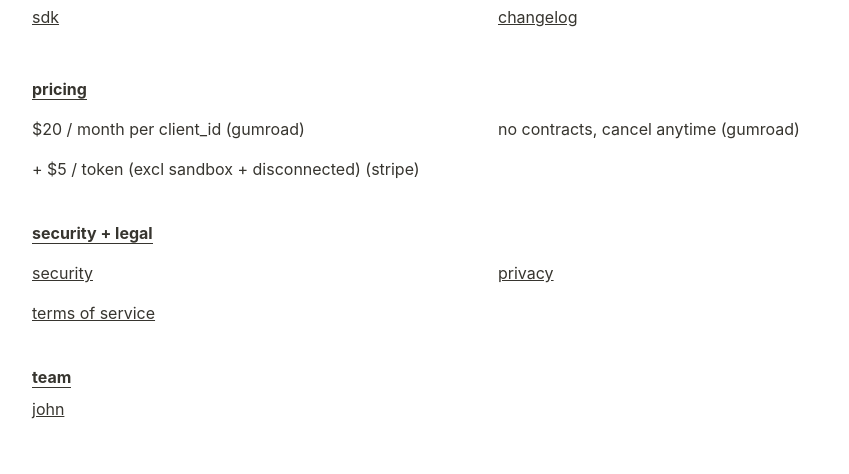
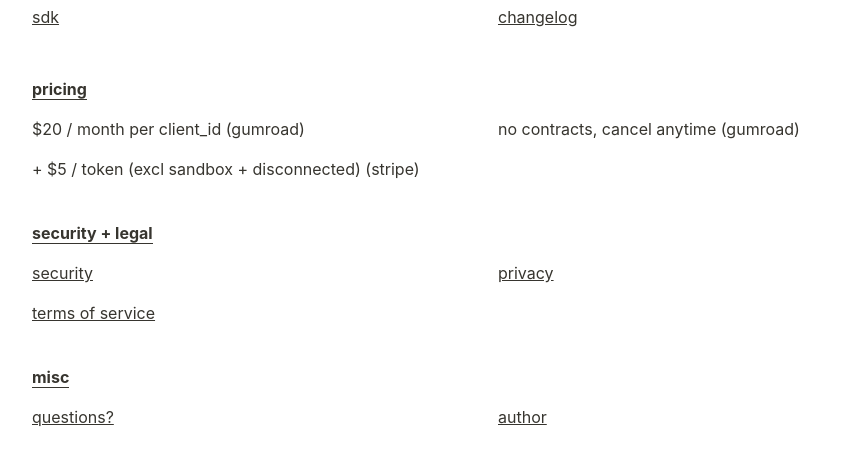
Before and after one commit to affixapi/home, a website: page public/index.html in a window 1280 px wide. Shown: the part 657-1131 px from the top of the page, without its empty margins (158-1007 px from the left). Drawn offline with Linux system fonts and the light colour scheme.

Commit message:
docs: add email address

```diff
--- a/public/index.html
+++ b/public/index.html
@@ -675,7 +675,7 @@
 </p><p id="6e9bf9c4-5629-41c7-b369-6944f745c783" class=""><strong><span style="border-bottom:0.05em solid">build</span></strong></p><div id="f5c6edd4-1a2b-4cca-8ee1-9da6584e463c" class="column-list"><div id="d8cb1921-3c33-4220-b613-18ccf66c0532" style="width:50%" class="column"><p id="31b88bb5-0cdf-43d8-b1c9-bb5bcad95309" class=""><a href="https://docs.pay-api.link">docs</a></p><p id="0ed652ad-0496-41bf-bc4c-73c5f2b6b6eb" class=""><a href="https://www.npmjs.com/package/@pay-api/api">sdk</a></p><p id="06e69950-2c7e-4cd5-9f53-3d27a108c121" class="">
 </p></div><div id="3bf8d18f-36b9-4a8f-9676-0bc31f592598" style="width:50%" class="column"><p id="e89c0319-d8e4-4c93-aad5-1997182d4d20" class=""><a href="https://status.pay-api.link">status</a></p><p id="5bb32838-2216-4f74-ba54-06051ecf9d6d" class=""><a href="https://changelog.pay-api.link/">changelog</a></p></div></div><p id="06089f85-bebd-40db-aee6-66261c79e758" class=""><span style="border-bottom:0.05em solid"><strong>pricing</strong></span></p><div id="da9fb2c1-b6d1-4442-8ac4-1c23d5fcbfcc" class="column-list"><div id="3dcc7c32-cd24-4fe4-998c-37bbd4be49d2" style="width:50%" class="column"><p id="0c055ed6-617f-4eb7-bf34-5a0ebeee8a56" class="">$20 / month per client_id (gumroad)</p></div><div id="a693f9cb-c1b9-411d-ae1c-64ef1bf1687c" style="width:50%" class="column"><p id="b35da6ed-1ee4-4263-af68-514dedf4db05" class="">no contracts, cancel anytime (gumroad)</p></div></div><p id="ed4de183-a425-40f0-af14-337672f9beb6" class="">+ $5 / token (excl sandbox + disconnected) (stripe)</p><p id="e02e1112-2cae-4c68-b249-0562c5fdaf8b" class="">
 </p><p id="3a615e5c-1747-43a5-9f2a-b447ba96fd7f" class=""><span style="border-bottom:0.05em solid"><strong>security + legal</strong></span></p><div id="d8e23977-7713-4638-b064-1c677b3fa12a" class="column-list"><div id="2130bb26-27eb-45c5-8319-74128aacd2c9" style="width:50%" class="column"><p id="8fcb7a45-561c-4b03-b8bc-e41d69f413c6" class=""><a href="https://pay-api.link/security">security</a></p></div><div id="389e6f9f-9dfb-44ae-9814-c02ee079c0c8" style="width:50%" class="column"><p id="20e4cb5b-a6e1-46e2-9cfa-ea6f61e4a486" class=""><a href="https://pay-api.link/privacy">privacy</a></p></div></div><p id="e1510beb-52c0-4297-91b8-f576793c9bbf" class=""><a href="https://pay-api.link/terms-of-service">terms of service</a></p><p id="ccc8bd5c-33f0-4531-8599-fc7173ef2623" class="">
-</p><p id="9f508314-e4f7-47df-90ca-f0a804d1560e" class=""><span style="border-bottom:0.05em solid"><strong>team</strong></span></p><p id="6dae1cd1-29fd-4886-96d6-a0dc711f9016" class=""><a href="https://www.linkedin.com/in/skilbeck/">john</a></p><p id="dea0ee1b-4bd9-4c45-b185-a87fa420a10e" class="">
+</p><p id="9f508314-e4f7-47df-90ca-f0a804d1560e" class=""><span style="border-bottom:0.05em solid"><strong>misc</strong></span></p><div id="61bf471e-f2bd-41e5-8ee6-ced3eaa8d635" class="column-list"><div id="3d68bc30-ab8b-4031-a0c5-8c004846c45d" style="width:50%" class="column"><p id="6dae1cd1-29fd-4886-96d6-a0dc711f9016" class=""><a href="mailto:hello@pay-api.link">questions?</a></p></div><div id="8999cb90-c1b6-403c-92bb-a5e0499f5aa4" style="width:50%" class="column"><p id="15f78550-83b4-44c5-81ff-b2d3f6ce3320" class=""><a href="https://www.linkedin.com/in/skilbeck/">author</a></p></div></div><p id="dea0ee1b-4bd9-4c45-b185-a87fa420a10e" class="">
 </p><p id="32ad4780-be3a-40ef-ab55-ae0768af2a3d" class="">
     <!-- end pasting -->
 </p><figure id="623a482a-c65c-4d5a-af29-e424c89b3543" class="image"><a href="Word__logo.svg"><img style="width:672px" src="Word__logo.svg"/></a></figure></div></article></body></html>
```
